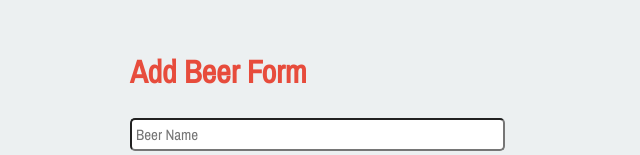
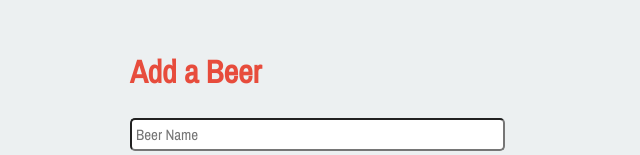
Before and after one commit to brianlpham21/beer-application, a website: page public/add.html in a window 1280 px wide. Shown: the top 155 px of the page, without its empty margins (0-640 px from the left). Drawn offline with nearby package versions, Linux system fonts and the light colour scheme.

Commit message:
edited add beer form text

```diff
--- a/public/add.html
+++ b/public/add.html
@@ -12,7 +12,7 @@
     <!-- add form page content -->
 
     <div id="add-beer-container">
-      <h2>Add Beer Form</h2>
+      <h2>Add a Beer</h2>
       <form class="add-form" action="#">
         <input type="text" id="beer-name" placeholder="Beer Name" size="50" required><br>
         <input type="text" id="beer-type" placeholder="Beer Type" size="50" required><br>
```
